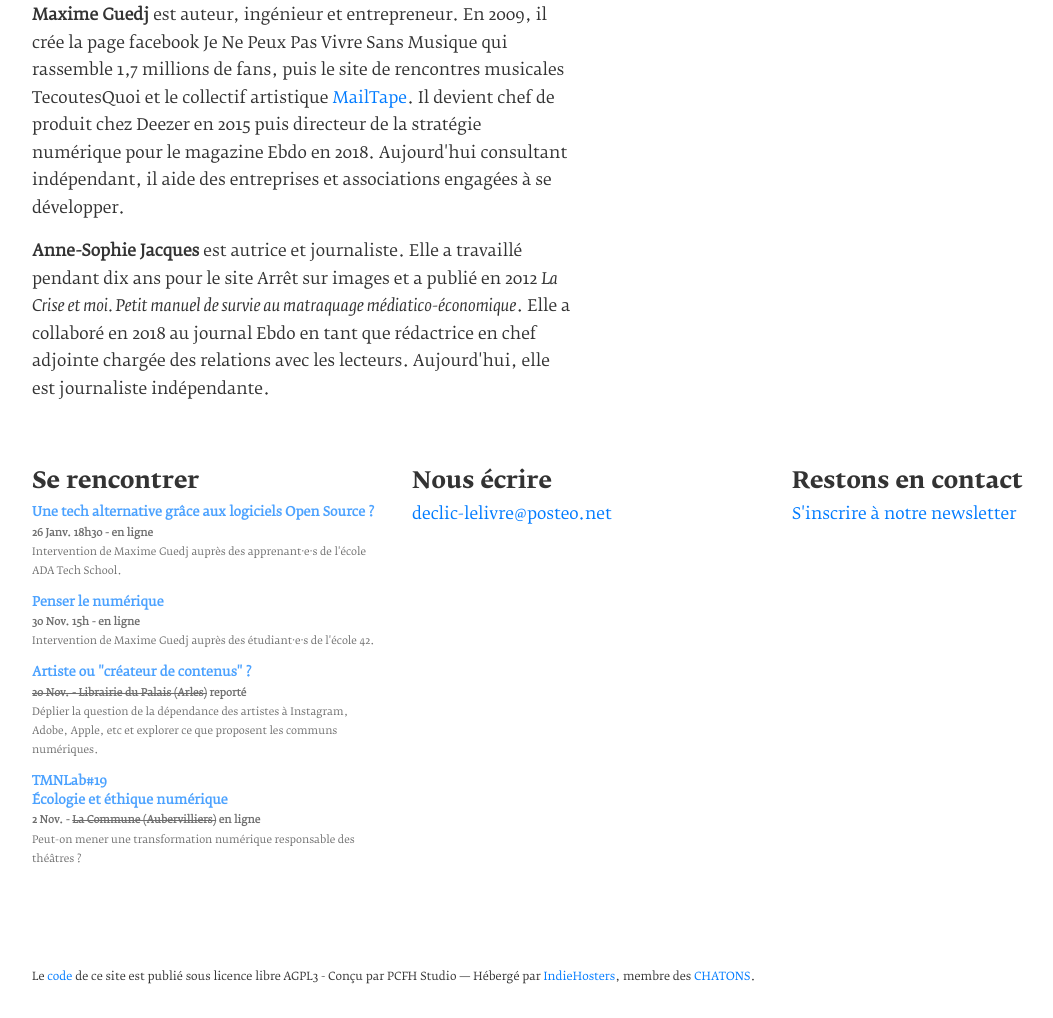
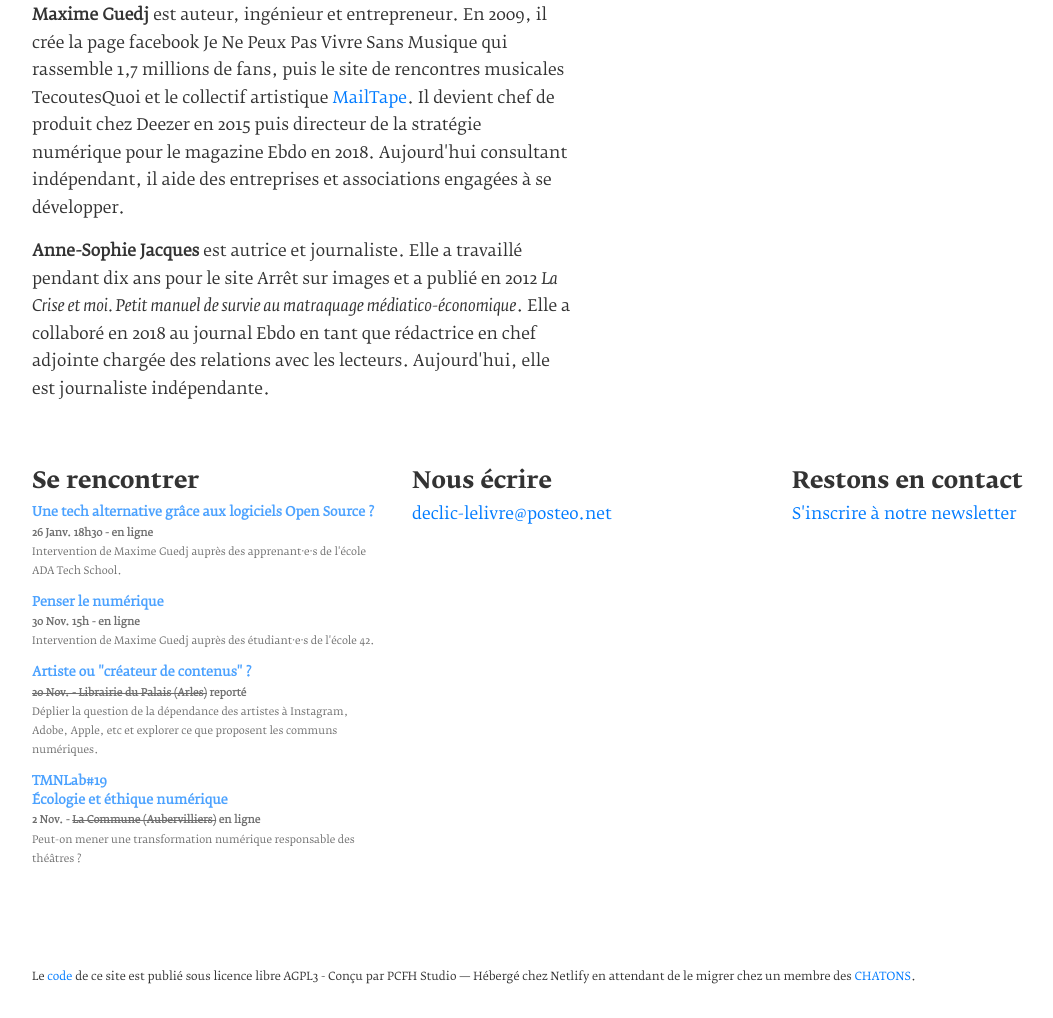
Before and after one commit to ImaCrea/Declic-LeLivre.com, a plain HTML site: page index.html in a window 1280 px wide. Shown: the part 1352-2370 px from the top of the page, without its empty margins (53-1106 px from the left). Drawn offline with nearby package versions, Linux system fonts and the light colour scheme.

Commit message:
quick update due to migration

```diff
--- a/index.html
+++ b/index.html
@@ -130,7 +130,7 @@
               <a href="https://framaforms.org/newsletter-declic-1582644391" target="_blank">S'inscrire à notre newsletter</a>
             </div>
         </div>
-        <p class="credit mt-5">Le <a href="https://git.indie.host/imacrea/declic-lelivre">code</a> de ce site est publié sous licence libre AGPL3 - Conçu par PCFH Studio — Hébergé par <a href="https://indiehosters.net">IndieHosters</a>, membre des <a href="https://chatons.org">CHATONS</a>. <a rel="me" href="https://mamot.fr/@imacrea"></a></p>
+        <p class="credit mt-5">Le <a href="https://github.com/ImaCrea/declic-lelivre">code</a> de ce site est publié sous licence libre AGPL3 - Conçu par PCFH Studio — Hébergé chez Netlify en attendant de le migrer chez un membre des <a href="https://chatons.org">CHATONS</a>. <a rel="me" href="https://mamot.fr/@imacrea"></a></p>
       </div>
     </div>
 
@@ -139,7 +139,6 @@
     <script src="https://cdn.jsdelivr.net/npm/popper.js@1.16.0/dist/umd/popper.min.js" integrity="sha384-Q6E9RHvbIyZFJoft+2mJbHaEWldlvI9IOYy5n3zV9zzTtmI3UksdQRVvoxMfooAo" crossorigin="anonymous"></script>
     <script src="js/bootstrap.min.js"></script>
     <script src="js/lightbox-plus-jquery.min.js"></script>
-    <script src="js/mailSub.js"></script>
 
     <script>
         lightbox.option({
```
Also changed, not shown: 1 other file.
